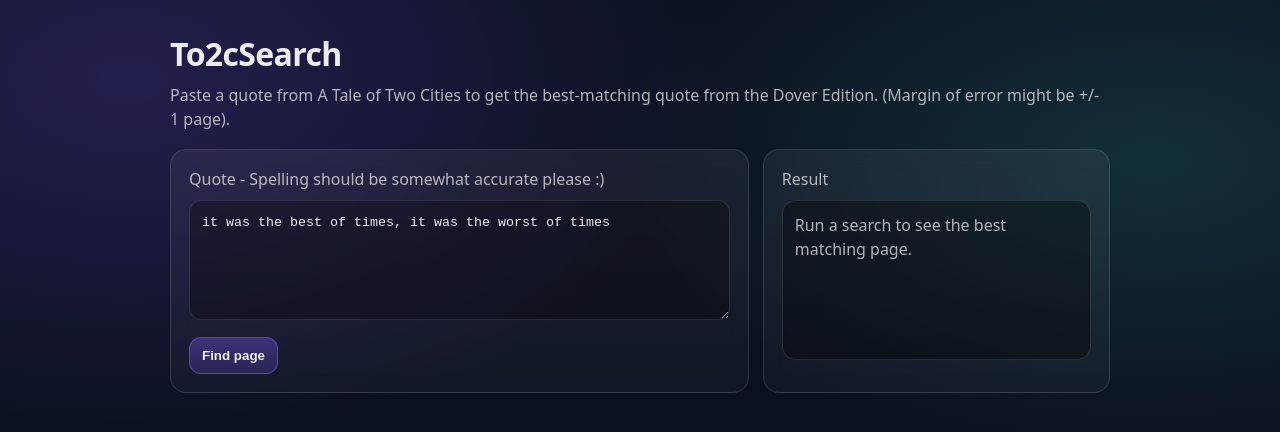
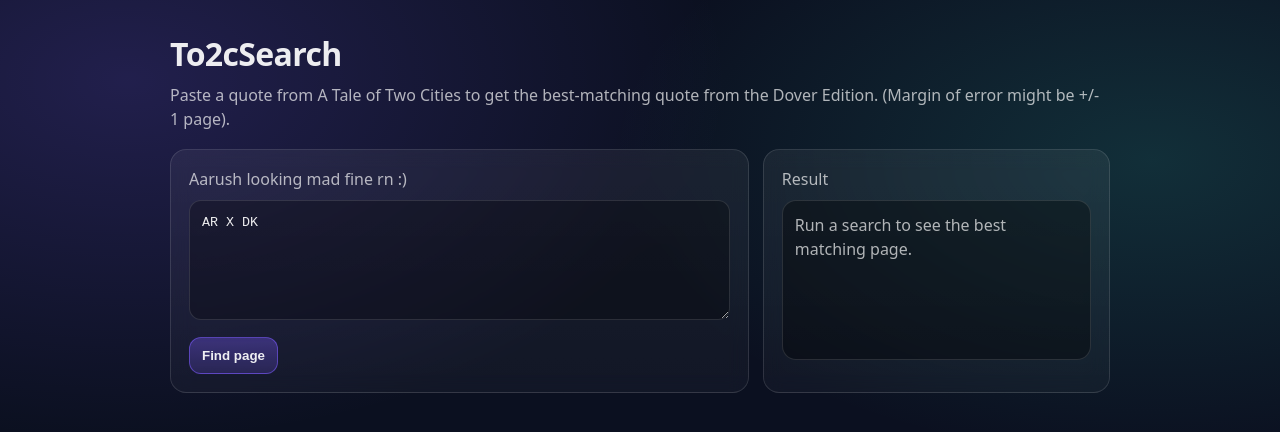
Before and after one commit to michaelma0311/QuoteSearch, a Next.js app: page / in a window 1280 px wide. Shown: the top 432 px of the page. Built offline with nearby package versions, Linux system fonts and the light colour scheme.

Commit message:
April fools

```diff
--- a/src/app/page.tsx
+++ b/src/app/page.tsx
@@ -20,7 +20,7 @@ type QueryResponse =
 
 export default function HomePage() {
   const [quote, setQuote] = useState(
-    "it was the best of times, it was the worst of times"
+    "AR X DK"
   );
   const [loading, setLoading] = useState(false);
   const [result, setResult] = useState<QueryResponse | null>(null);
@@ -65,7 +65,7 @@ export default function HomePage() {
       <div className="row">
         <div className="card">
           <div style={{ marginBottom: 10, color: "var(--muted)" }}>
-            Quote - Spelling should be somewhat accurate please :)
+            Aarush looking mad fine rn :)
           </div>
           <textarea
             className="textarea"
```
